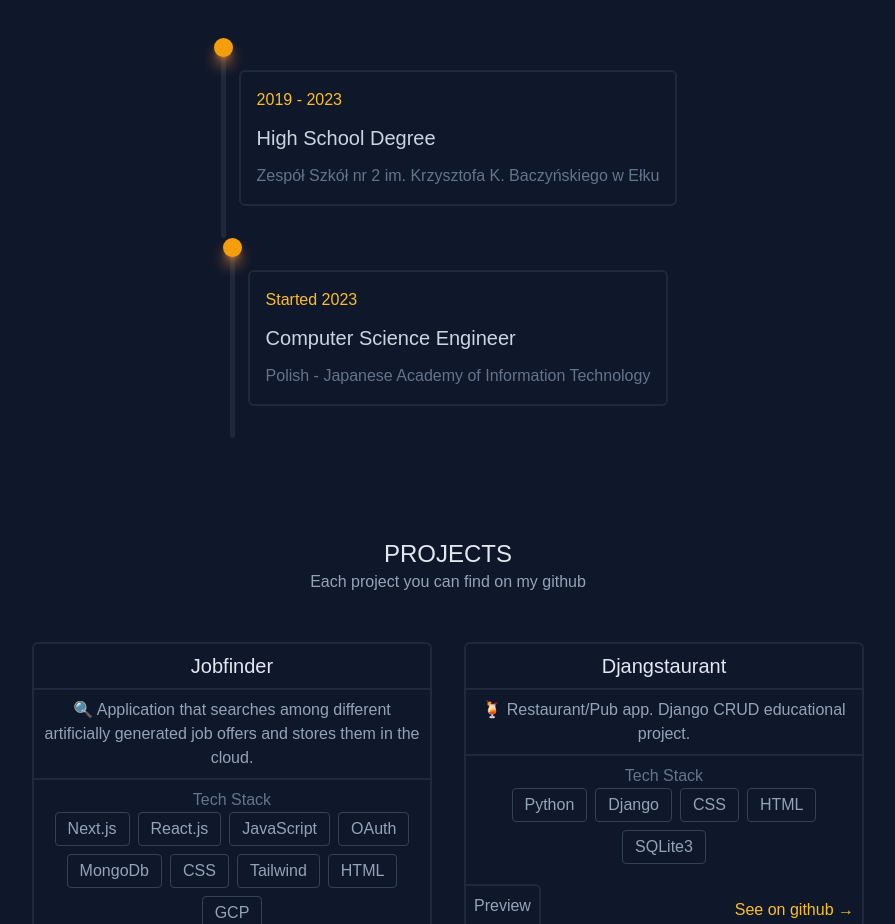
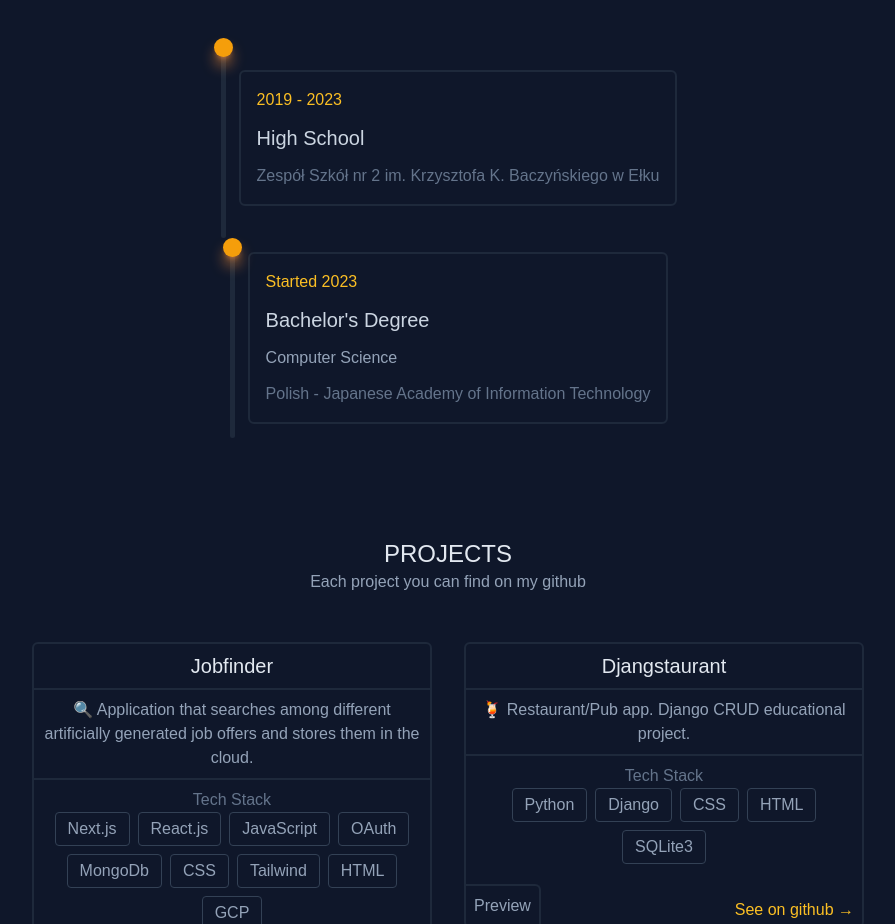
Before and after one commit to mweglowski/portfolio, a React (Create React App) app: page / in a window 1280 px wide. Shown: the part 1510-2434 px from the top of the page, without its empty margins (192-1087 px from the left). Built offline with nearby package versions, Linux system fonts and the light colour scheme.

Commit message:
education content

```diff
--- a/src/components/Education.tsx
+++ b/src/components/Education.tsx
@@ -2,7 +2,7 @@ import React from 'react'
 
 const Education = () => {
   return (
-    <section className='flex flex-col'>
+    <section className='flex flex-col' id="education">
       <header>
         <h2 className="section-title mb-8">Education</h2>
         {/* <p className="text-slate-400 text-center">
@@ -13,14 +13,15 @@ const Education = () => {
           <div className='edu-time-container'>
             <div className='edu-card'>
               <p className='text-amber-400'>2019 - 2023</p>
-              <h2 className='text-xl text-slate-300'>High School Degree</h2>
+              <h2 className='text-xl text-slate-300'>High School</h2>
               <div className='text-slate-500'>Zespół Szkół nr 2 im. Krzysztofa K. Baczyńskiego w Ełku</div>
             </div>
           </div>
           <div className='edu-time-container'>
             <div className='edu-card'>
               <p className='text-amber-400'>Started 2023</p>
-              <h2 className='text-xl text-slate-300'>Computer Science Engineer</h2>
+              <h2 className='text-xl text-slate-300'>Bachelor's Degree</h2>
+              <div className='text-slate-400'>Computer Science</div>
               <div className='text-slate-500'>Polish - Japanese Academy of Information Technology</div>
             </div>
           </div>
```
